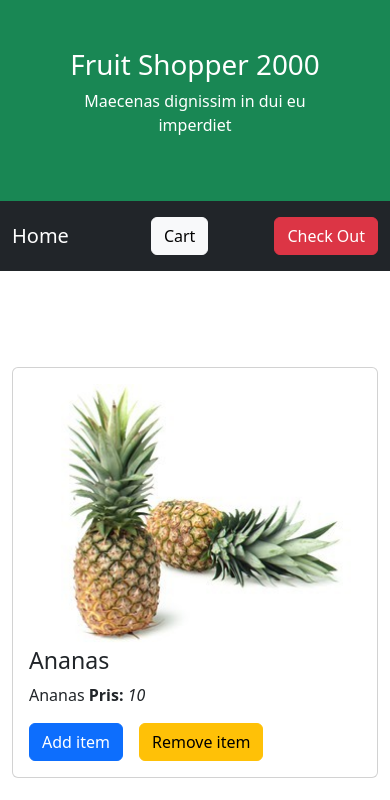
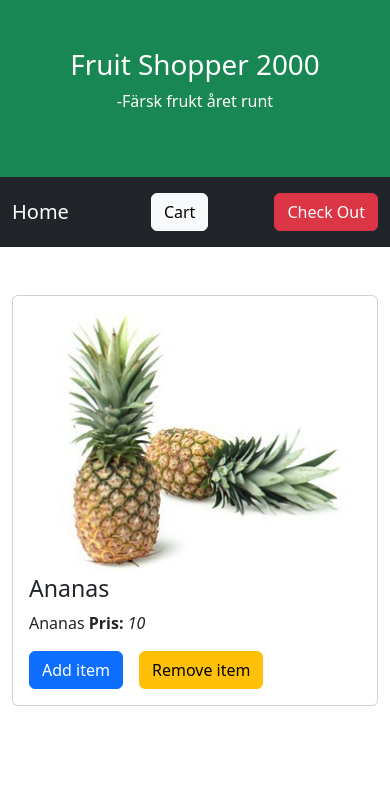
Before and after one commit to AlexRasch/Academic-Work2, a React (Create React App) app: page / in a window 390 px wide. Shown: the top 800 px of the page. Built offline with nearby package versions, Linux system fonts and the light colour scheme.

Commit message:
Overall code improvements
.

```diff
--- a/src/App.js
+++ b/src/App.js
@@ -127,17 +127,17 @@ function App() {
     <Router>
       <div className="App">
         <Header />
-        <NavBar />
+        <NavBar  totalItems={shoppingList.length} />
         <div className="container-fluid">
           <Routes>
 
              {/* Index  / Дом */}
             <Route path="/" element={
               <div className="row">
-                <div className="col-sm-12 col-md-12 mt-5 pt-5">
+
                   {/* Output items/fruits */}
                   {itemsElement}
-                </div>
+
               </div>
             }/>
 
@@ -154,7 +154,8 @@ function App() {
             <Route path="/checkout" element={
               <div className="row">
                 <div className="col-sm-12 col-md-12 mt-5 pt-5">
-
+                  <img className="img-fluid" src="assets/img/qr-payment.svg"></img>
+                  <p>Total Due: {shoppingList.reduce((total, currentValue) => total = total + currentValue.price, 0)}</p>
                 </div>
               </div>
             }/>
--- a/src/components/Header.js
+++ b/src/components/Header.js
@@ -1,7 +1,7 @@
 import React from "react";
 import { Link } from "react-router-dom";
 
-export function NavBar() {
+export function NavBar(props) {
 
   return (
     /* .sticky-top will not work if it is inside any container */
@@ -12,7 +12,7 @@ export function NavBar() {
           <Link className="navbar-brand" to="/">Home</Link>
           <ul className="navbar-nav">
             <li className="nav-item">
-              <Link className="nav-link" to="/cart"><button type="button" className="btn btn-light">Cart</button></Link>
+              <Link className="nav-link" to="/cart"><button type="button" className="btn btn-light">Cart {props.totalItems > 0 ? "(" + props.totalItems + ")" : null}</button></Link>
             </li>
           </ul>
           <ul className="navbar-nav">
@@ -29,7 +29,7 @@ export function Header() {
   return (
     <div className="p-5 bg-success text-white text-center">
       <h1>Fruit Shopper 2000</h1>
-      <p>Maecenas dignissim in dui eu imperdiet</p>
+      <p>-Färsk frukt året runt</p>
     </div>
   );
 }
--- a/src/components/Item.js
+++ b/src/components/Item.js
@@ -2,7 +2,8 @@ import React from "react";
 
 export function Item(props) {
   return (
-    <div className="card mb-5">
+    <div className="col-sm-12 col-md-6 col-lg-4 col-xl-3 col-xxl-2 mt-5  mb-5">
+    <div className="card">
       <div className="card-body item">
         <img className="card-img-top mx-auto d-block" loading="lazy" src={props.image} width="100" alt=""></img>
         <h3 className="card-title">{props.name}</h3>
@@ -17,5 +18,6 @@ export function Item(props) {
         </button>
       </div>
     </div>
+    </div>
   );
 }
```
Also changed, not shown: public/assets/img/cherimoya.jpg (added), public/assets/img/qr-payment.svg (added), src/components/ShoppingList.js (line endings or trailing spaces).
